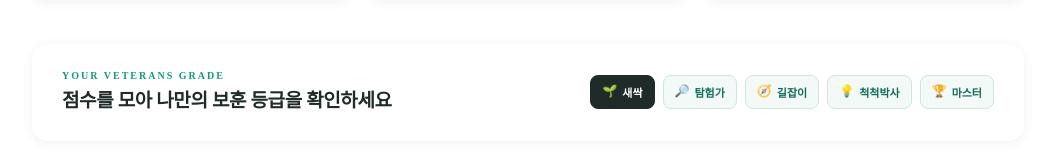
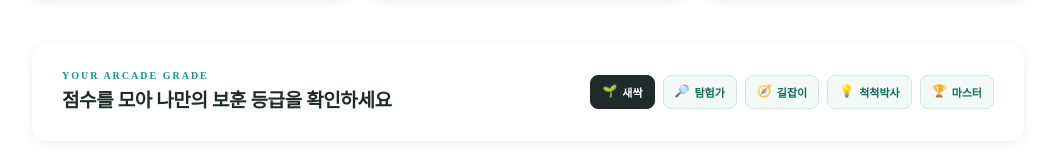
Before and after one commit to KITI-jklee/kvhs_game, a React (Vite) app in the folder app/: page / in a window 1280 px wide. Shown: the part 652-812 px from the top of the page, without its empty margins (112-1167 px from the left). Built offline with nearby package versions, Linux system fonts and the light colour scheme; a web font is replaced by a local one.

Commit message:
fix: 메인페이지 보훈등급 문구 변경

```diff
--- a/app/src/pages/Home.tsx
+++ b/app/src/pages/Home.tsx
@@ -54,7 +54,7 @@ export function Home() {
         {/* 데스크톱: 등급 칩 나열형 배너 */}
         <div className={[styles.gradeBand, 'hide-until-desktop'].join(' ')}>
           <div className={styles.gradeBandHead}>
-            <span className={styles.sectionEyebrow}>YOUR VETERANS GRADE</span>
+            <span className={styles.sectionEyebrow}>YOUR ARCADE GRADE</span>
             <span className={styles.gradeBandTitle}>점수를 모아 나만의 보훈 등급을 확인하세요</span>
           </div>
           <div className={styles.gradeBandChips}>
```
